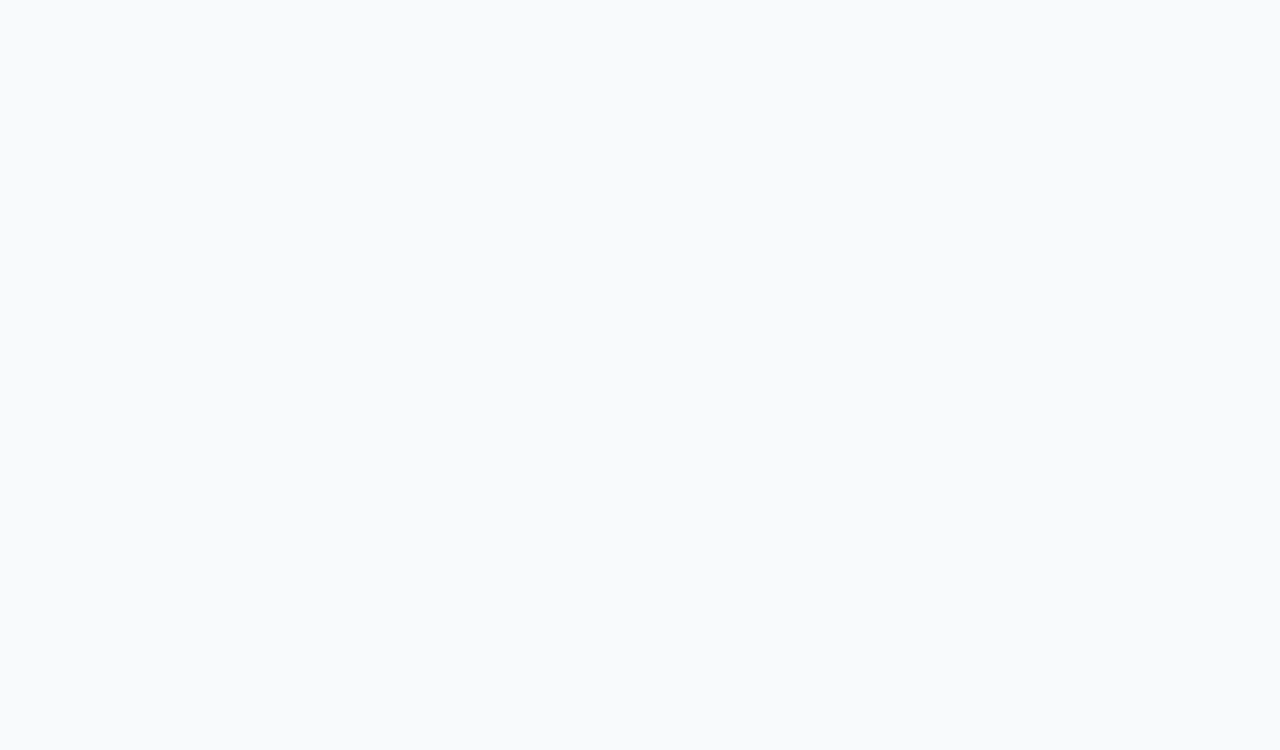
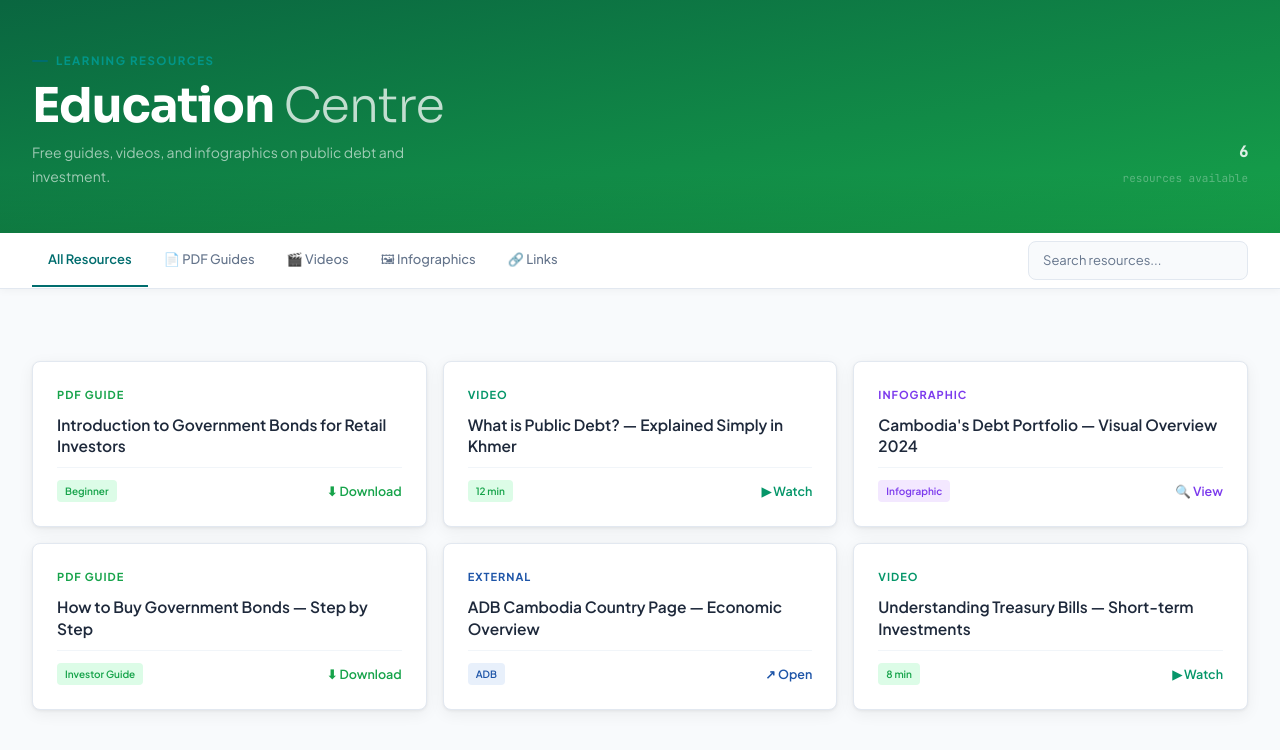
Before and after one commit to Pitou911/gdicdm-frontend, a React (Vite) app: page /education in a window 1280 px wide. Before the commit this address had no page. Shown: the top 750 px of the page. Built offline with nearby package versions, Linux system fonts and the light colour scheme.

Commit message:
add Education page with filter functionality

```diff
--- a/src/App.jsx
+++ b/src/App.jsx
@@ -8,6 +8,7 @@ import CmsDashboard from './pages/CmsDashboard'
 import Contact from './pages/Contact'
 import DebtData from './pages/DebtData'
 import Documents from './pages/Documents'
+import Education from './pages/Education'
 
 export default function App() {
   return (
@@ -22,6 +23,7 @@ export default function App() {
         <Route path='/contact' element={<Contact/>}/>
         <Route path='/debt' element={<DebtData/>}/>
         <Route path='/documents' element={<Documents/>}/>
+        <Route path='/education' element={<Education/>}/>
       </Routes>
       </BrowserRouter>
     </LanguageProvider>
--- /dev/null
+++ b/src/pages/Education.jsx
@@ -0,0 +1,103 @@
+import { useState } from 'react';
+import ResourceCard from '../components/ResourceCard';
+
+const resources = [
+    { type: "📄 PDF Guide", title: "Introduction to Government Bonds for Retail Investors", meta: "Beginner", linkText: "⬇ Download" },
+    { type: "🎬 Video", title: "What is Public Debt? — Explained Simply in Khmer", meta: "12 min", linkText: "▶ Watch" },
+    { type: "🖼 Infographic", title: "Cambodia's Debt Portfolio — Visual Overview 2024", meta: "Infographic", linkText: "🔍 View" },
+    { type: "📄 PDF Guide", title: "How to Buy Government Bonds — Step by Step", meta: "Investor Guide", linkText: "⬇ Download" },
+    { type: "🔗 External", title: "ADB Cambodia Country Page — Economic Overview", meta: "ADB", linkText: "↗ Open" },
+    { type: "🎬 Video", title: "Understanding Treasury Bills — Short-term Investments", meta: "8 min", linkText: "▶ Watch" },
+];
+
+const TAB_MAP = {
+    'All Resources': null,
+    '📄 PDF Guides': '📄 PDF Guide',
+    '🎬 Videos': '🎬 Video',
+    '🖼 Infographics': '🖼 Infographic',
+    '🔗 Links': '🔗 External',
+};
+
+export default function Education(){
+    const [activeTab, setActiveTab] = useState('All Resources');
+    const [search, setSearch] = useState('');
+    const tabs = ['All Resources', '📄 PDF Guides', '🎬 Videos', '🖼 Infographics', '🔗 Links'];
+
+    const filtered = resources.filter(r => {
+        const matchesTab = activeTab === 'All Resources' || r.type === TAB_MAP[activeTab];
+        const matchesSearch = r.title.toLowerCase().includes(search.toLowerCase());
+        return matchesTab && matchesSearch;
+    });
+
+    return (
+        <>
+            {/* page header */}
+            <div className="bg-linear-to-br from-green to-green-2 pt-13 pb-11 relative overflow-hidden after:content-[''] after:absolute after:bottom-0 after:left-0 after:right-0 after:h-15 after:bg-[linear-gradient(transparent,rgba(0,0,0,0.08))]">
+                <div className='max-w-325 mx-auto px-8 grid grid-cols-[1fr_auto] items-end gap-10 relative z-10'>
+                    <div>
+                        <div className="flex items-center gap-2 mb-2.5 text-[11.5px] font-bold tracking-[1.5px] uppercase text-teal-600 before:content-[''] before:w-4 before:h-0.5 before:bg-teal before:rounded-[1px]">
+                            Learning Resources
+                        </div>
+                        <div className='font-display text-[48px] font-bold text-white leading-[1.05] tracking-[-1px]'>
+                            Education <em className='not-italic text-white/75 font-light'>Centre</em>
+                        </div>
+                        <div className='text-[14px] text-white/60 mt-2.5 max-w-110 leading-[1.7]'>
+                            Free guides, videos, and infographics on public debt and investment.
+                        </div>
+                    </div>
+                    <div className='font-mono text-[11px] text-white/30 text-right leading-loose'>
+                        <strong className='text-white/85 text-[15px] block font-semibold'>{filtered.length}</strong>
+                        resources available
+                    </div>
+                </div>
+            </div>
+
+            {/* fbar */}
+            <div className='bg-white border-b border-light-2 sticky top-16 z-100 shadow-[0_2px_8px_rgba(0,0,0,0.04)]'>
+                <div className='max-w-325 mx-auto px-8 flex items-center overflow-x-auto'>
+                    {tabs.map(tab => (
+                        <div
+                            key={tab}
+                            onClick={() => setActiveTab(tab)}
+                            className={`px-4 py-3.75 text-[13px] cursor-pointer whitespace-nowrap border-b-2 -mb-px transition-all duration-150
+                                ${activeTab === tab
+                                    ? 'font-semibold text-teal border-teal'
+                                    : 'font-medium text-text-3 border-transparent hover:text-text'
+                                }`}
+                        >
+                            {tab}
+                        </div>
+                    ))}
+                    <div className='ml-auto py-2 shrink-0'>
+                        <input
+                            className='border-[1.5px] border-light-2 px-3.5 py-2 text-[13px] font-body outline-none text-text bg-snow rounded-sm w-55 transition-[border-color] duration-150 focus:border-teal placeholder:text-text-3'
+                            type='text'
+                            placeholder='Search resources...'
+                            value={search}
+                            onChange={e => setSearch(e.target.value)}
+                        />
+                    </div>
+                </div>
+            </div>
+
+            {/* resources grid */}
+            <div className='py-18 bg-snow'>
+                <div className='max-w-325 mx-auto px-8'>
+                    {filtered.length > 0 ? (
+                        <div className='grid grid-cols-3 gap-4'>
+                            {filtered.map((r, i) => (
+                                <ResourceCard key={i} type={r.type} title={r.title} meta={r.meta} linkText={r.linkText} />
+                            ))}
+                        </div>
+                    ) : (
+                        <div className='text-center py-16 text-text-3'>
+                            <div className='text-[32px] mb-3'>📭</div>
+                            <div className='text-[15px] font-semibold text-text-2 mb-1'>No resources found</div>
+                            <div className='text-[13px]'>Try adjusting your search or filter.</div>
+                        </div>
+                    )}
+                </div>
+            </div>
+        </>
+    );
+}
```
